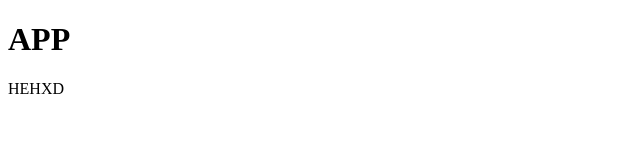
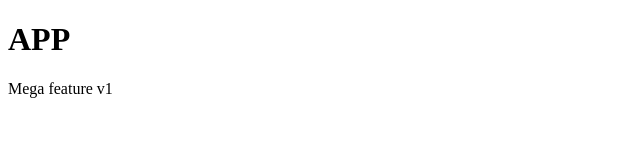
Before and after one commit to whatdoIputhere/api, a plain HTML site: page index.html in a window 1280 px wide. Shown: the full height of the page, 0-640 px from the left. Drawn offline with Linux system fonts and the light colour scheme.

Commit message:
add megafeaturev1

```diff
--- a/index.html
+++ b/index.html
@@ -7,6 +7,6 @@
 </head>
 <body>
     <h1>APP</h1>
-    <p>HEHXD</p>
+    <p>Mega feature v1</p>
 </body>
 </html>
```
